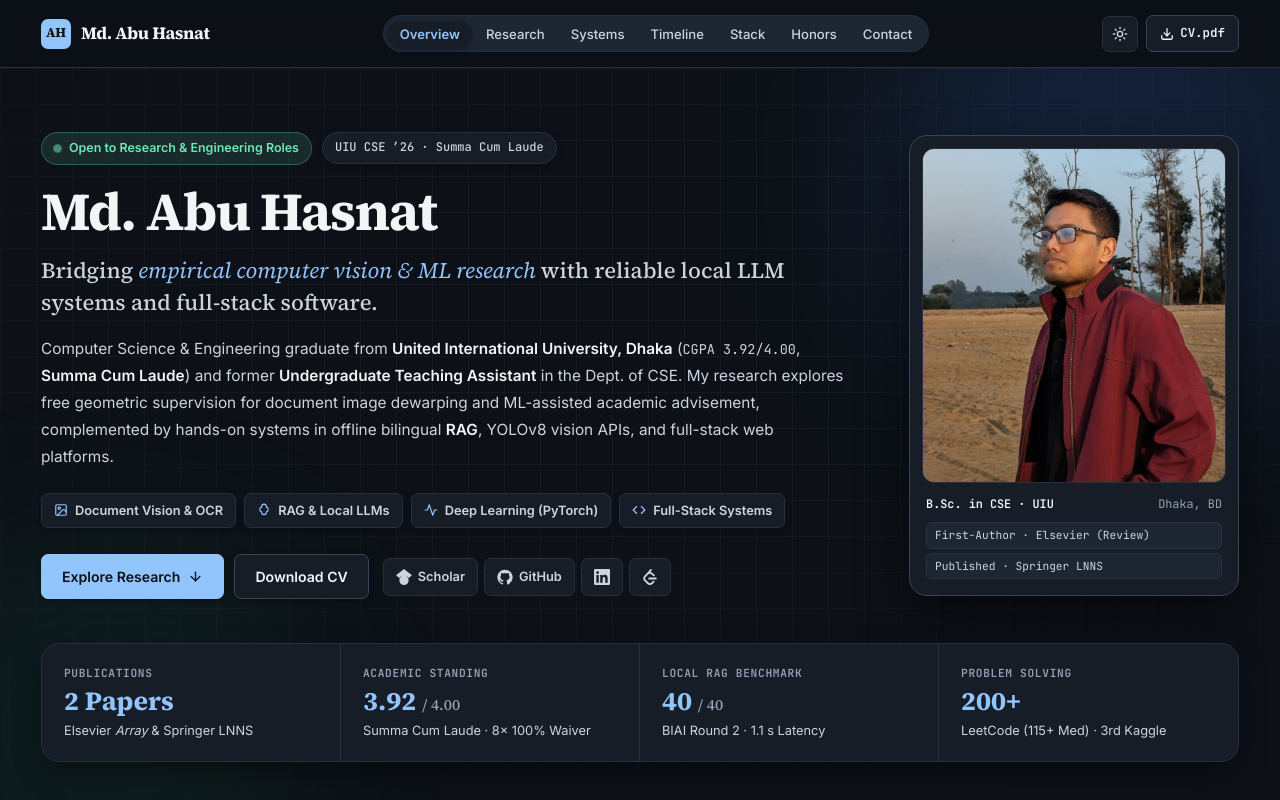
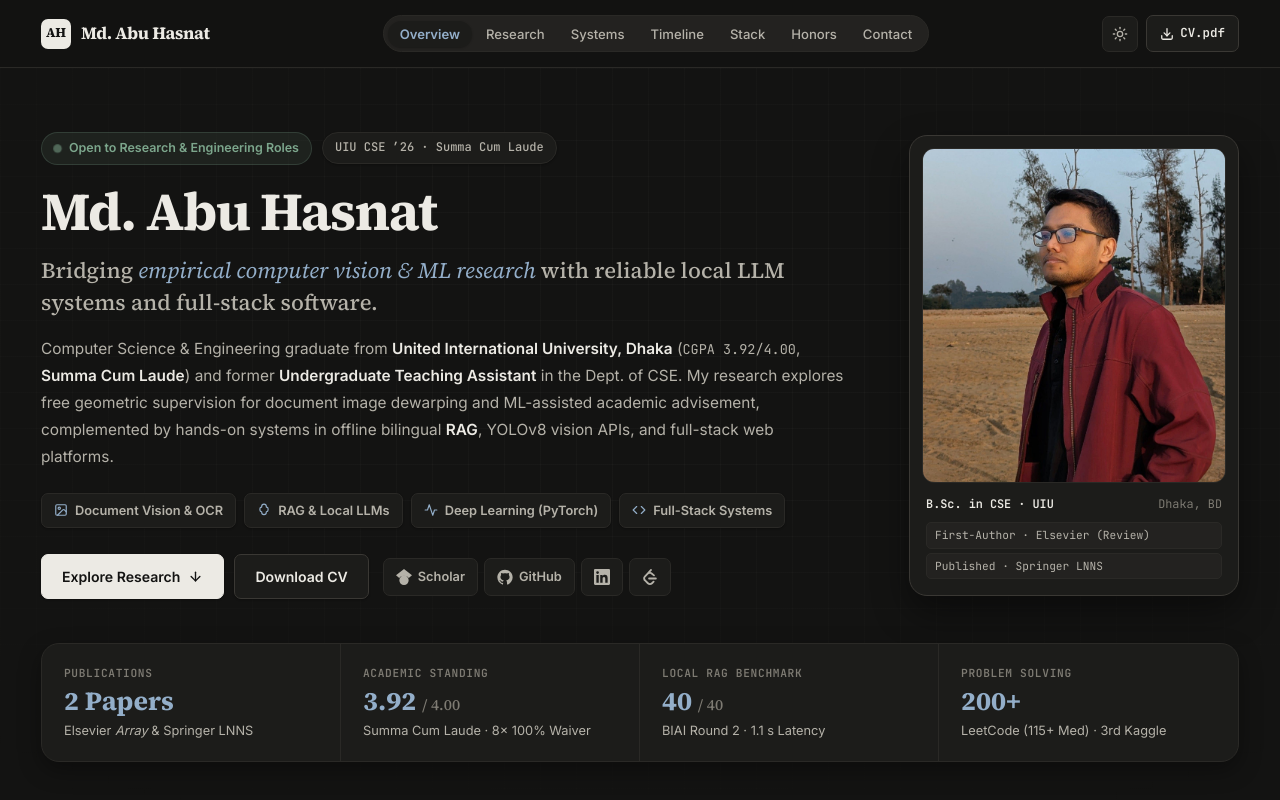
Before and after one commit to emad200105/myPortfoilo, a plain HTML site: page index.html in a window 1280 px wide. Both pictures are taken after a click on the button "Toggle color theme". Shown: the top 800 px of the page. Drawn offline with Linux system fonts and the light colour scheme.

Commit message:
Update dark theme colors and adjust button styles for improved contrast

```diff
--- a/style.css
+++ b/style.css
@@ -55,43 +55,43 @@
 }
 
 [data-theme="dark"] {
-  --bg: #0D1117;
-  --bg-tinted: #121821;
-  --surface: #161D27;
-  --surface-subtle: #1D2633;
-  --nav-bg: rgba(13, 17, 23, 0.84);
-
-  --ink: #F3F4F6;
-  --ink-2: #CBD5E1;
-  --ink-muted: #94A3B8;
-
-  --border: #263040;
-  --border-strong: #37455B;
-
-  --primary: #93C5FD;
-  --primary-hover: #BFDBFE;
-  --primary-soft: rgba(147, 197, 253, 0.12);
-  --primary-border: rgba(147, 197, 253, 0.26);
-
-  --indigo: #A5B4FC;
-  --indigo-soft: rgba(165, 180, 252, 0.12);
-  --indigo-border: rgba(165, 180, 252, 0.26);
-
-  --amber: #FCD34D;
-  --amber-soft: rgba(252, 211, 77, 0.12);
-  --amber-border: rgba(252, 211, 77, 0.28);
-
-  --emerald: #6EE7B7;
-  --emerald-soft: rgba(110, 231, 183, 0.12);
-  --emerald-border: rgba(110, 231, 183, 0.28);
-
-  --grid-line: rgba(148, 163, 184, 0.055);
-  --glow-1: rgba(59, 130, 246, 0.14);
-  --glow-2: rgba(16, 185, 129, 0.08);
-
-  --shadow-sm: 0 2px 6px rgba(0, 0, 0, 0.3);
-  --shadow-md: 0 12px 28px rgba(0, 0, 0, 0.4);
-  --shadow-lg: 0 22px 48px rgba(0, 0, 0, 0.55);
+  --bg: #131312;
+  --bg-tinted: #171715;
+  --surface: #1C1C1A;
+  --surface-subtle: #232220;
+  --nav-bg: rgba(19, 19, 18, 0.88);
+
+  --ink: #ECEAE4;
+  --ink-2: #B5B2A9;
+  --ink-muted: #7E7B73;
+
+  --border: #2A2926;
+  --border-strong: #3A3834;
+
+  --primary: #93AEC9;
+  --primary-hover: #AFC6DC;
+  --primary-soft: rgba(147, 174, 201, 0.09);
+  --primary-border: rgba(147, 174, 201, 0.22);
+
+  --indigo: #9AA6BD;
+  --indigo-soft: rgba(154, 166, 189, 0.09);
+  --indigo-border: rgba(154, 166, 189, 0.20);
+
+  --amber: #C89368;
+  --amber-soft: rgba(200, 147, 104, 0.10);
+  --amber-border: rgba(200, 147, 104, 0.22);
+
+  --emerald: #7CA68C;
+  --emerald-soft: rgba(124, 166, 140, 0.10);
+  --emerald-border: rgba(124, 166, 140, 0.22);
+
+  --grid-line: rgba(236, 234, 228, 0.024);
+  --glow-1: transparent;
+  --glow-2: transparent;
+
+  --shadow-sm: 0 1px 2px rgba(0, 0, 0, 0.28);
+  --shadow-md: 0 8px 22px rgba(0, 0, 0, 0.34);
+  --shadow-lg: 0 16px 36px rgba(0, 0, 0, 0.42);
 }
 
 /* ── RESET ── */
@@ -168,7 +168,10 @@ ul, ol { list-style: none; }
   justify-content: center;
   letter-spacing: -0.02em;
 }
-[data-theme="dark"] .brand-monogram { color: #0D1117; }
+[data-theme="dark"] .brand-monogram {
+  background: #ECEAE4;
+  color: #131312;
+}
 .brand-name {
   font-family: var(--font-serif);
   font-weight: 700;
@@ -469,12 +472,20 @@ ul, ol { list-style: none; }
   border-color: var(--primary);
   box-shadow: var(--shadow-sm);
 }
-[data-theme="dark"] .btn-primary { color: #0D1117; }
+[data-theme="dark"] .btn-primary {
+  background: #ECEAE4;
+  color: #131312;
+  border-color: #ECEAE4;
+}
 .btn-primary:hover {
   background: var(--primary-hover);
   border-color: var(--primary-hover);
   transform: translateY(-1px);
   box-shadow: var(--shadow-md);
+}
+[data-theme="dark"] .btn-primary:hover {
+  background: #FFFFFF;
+  border-color: #FFFFFF;
 }
 .btn-secondary {
   background: var(--surface);
@@ -747,7 +758,7 @@ ul, ol { list-style: none; }
   background: var(--primary);
 }
 .pub-card-featured::before {
-  background: linear-gradient(180deg, var(--primary) 0%, var(--amber) 100%);
+  background: var(--amber);
 }
 .pub-card:hover {
   box-shadow: var(--shadow-lg);
@@ -939,8 +950,8 @@ ul, ol { list-style: none; }
   content: '';
   position: absolute;
   top: 0; left: 0; right: 0;
-  height: 3px;
-  background: linear-gradient(90deg, var(--primary), var(--indigo));
+  height: 2px;
+  background: var(--primary);
   opacity: 0;
   transition: opacity var(--transition);
 }
@@ -997,7 +1008,11 @@ ul, ol { list-style: none; }
   border-color: var(--primary);
   color: #FFFFFF;
 }
-[data-theme="dark"] .icon-link:hover { color: #0D1117; }
+[data-theme="dark"] .icon-link:hover {
+  background: #ECEAE4;
+  border-color: #ECEAE4;
+  color: #131312;
+}
 
 .proj-title {
   font-family: var(--font-serif);
@@ -1070,7 +1085,7 @@ ul, ol { list-style: none; }
   border-radius: 999px;
 }
 .bench-fill-win {
-  background: linear-gradient(90deg, var(--primary), var(--emerald));
+  background: var(--emerald);
 }
 .bench-fill-base {
   background: var(--ink-muted);
@@ -1415,8 +1430,8 @@ ul, ol { list-style: none; }
   content: '';
   position: absolute;
   top: 0; left: 0; right: 0;
-  height: 4px;
-  background: linear-gradient(90deg, var(--primary), var(--indigo), var(--emerald));
+  height: 3px;
+  background: var(--primary);
 }
 .contact-heading {
   font-family: var(--font-serif);
```
